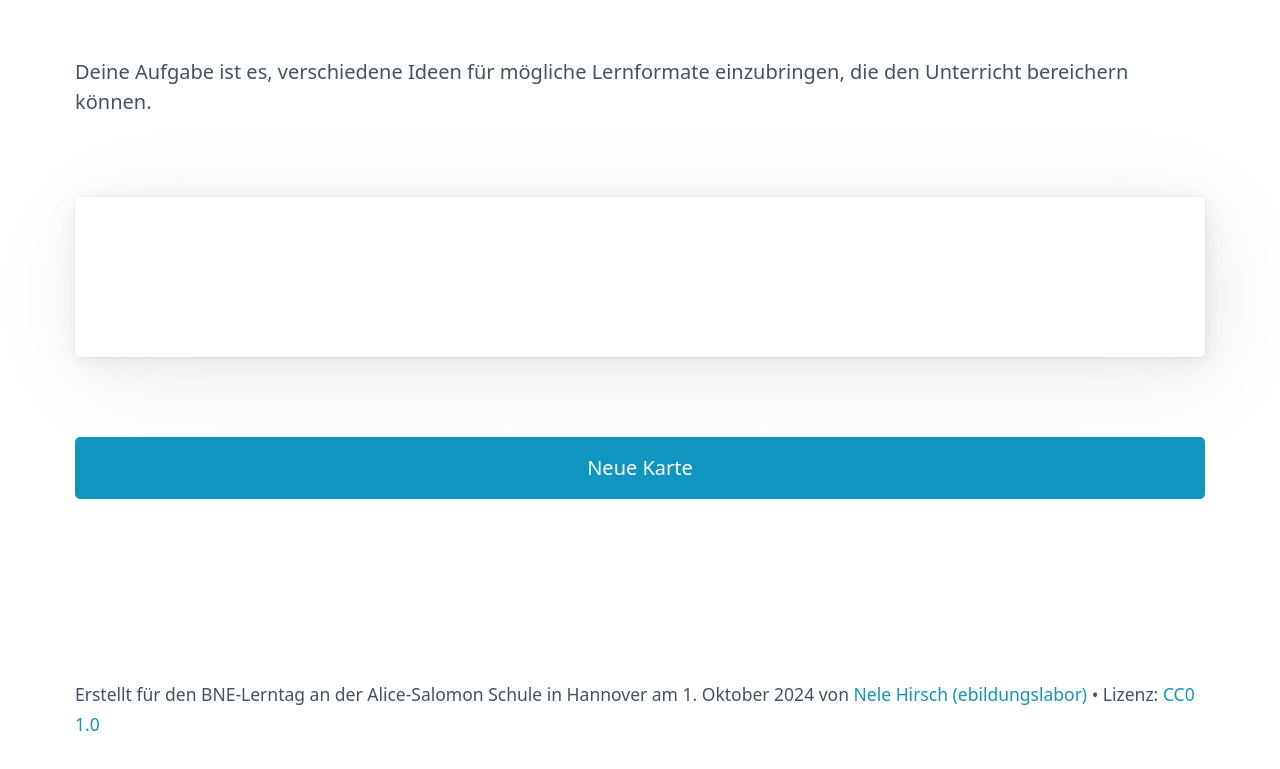
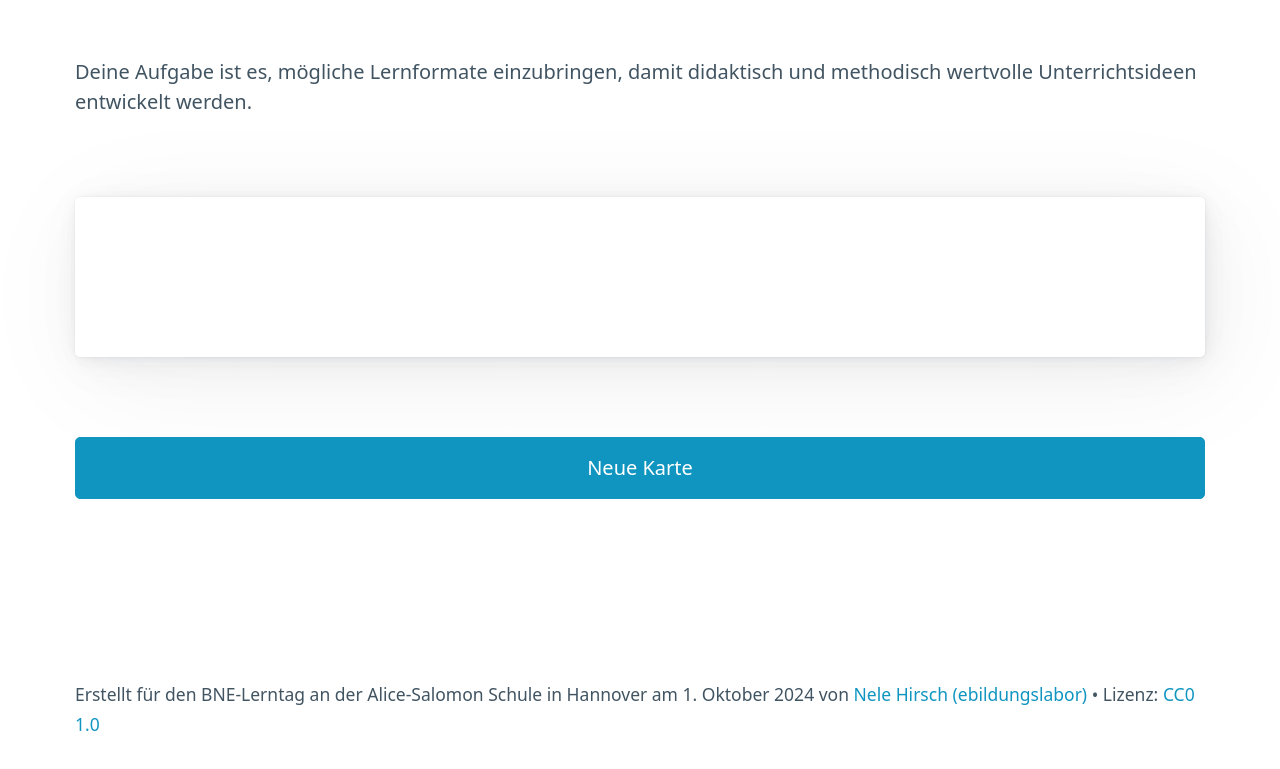
Before and after one commit to eBildungslabor/bne-quartett, a plain HTML site: page lernformate.html in a window 1280 px wide. Shown: the part 143-912 px from the top of the page. Drawn offline with Linux system fonts and the light colour scheme.

Commit message:
Update lernformate.html

```diff
--- a/lernformate.html
+++ b/lernformate.html
@@ -47,7 +47,7 @@
 <body>
     <main class="container">
         <h1>Kartenset: Lernformate</h1>
-        <p>Deine Aufgabe ist es, verschiedene Ideen für mögliche Lernformate einzubringen, die den Unterricht bereichern können.</p>
+        <p>Deine Aufgabe ist es, mögliche Lernformate einzubringen, damit didaktisch und methodisch wertvolle Unterrichtsideen entwickelt werden.</p>
 
         <article id="article">
             <!-- Hier wird eine zufällige Karte angezeigt -->
```
